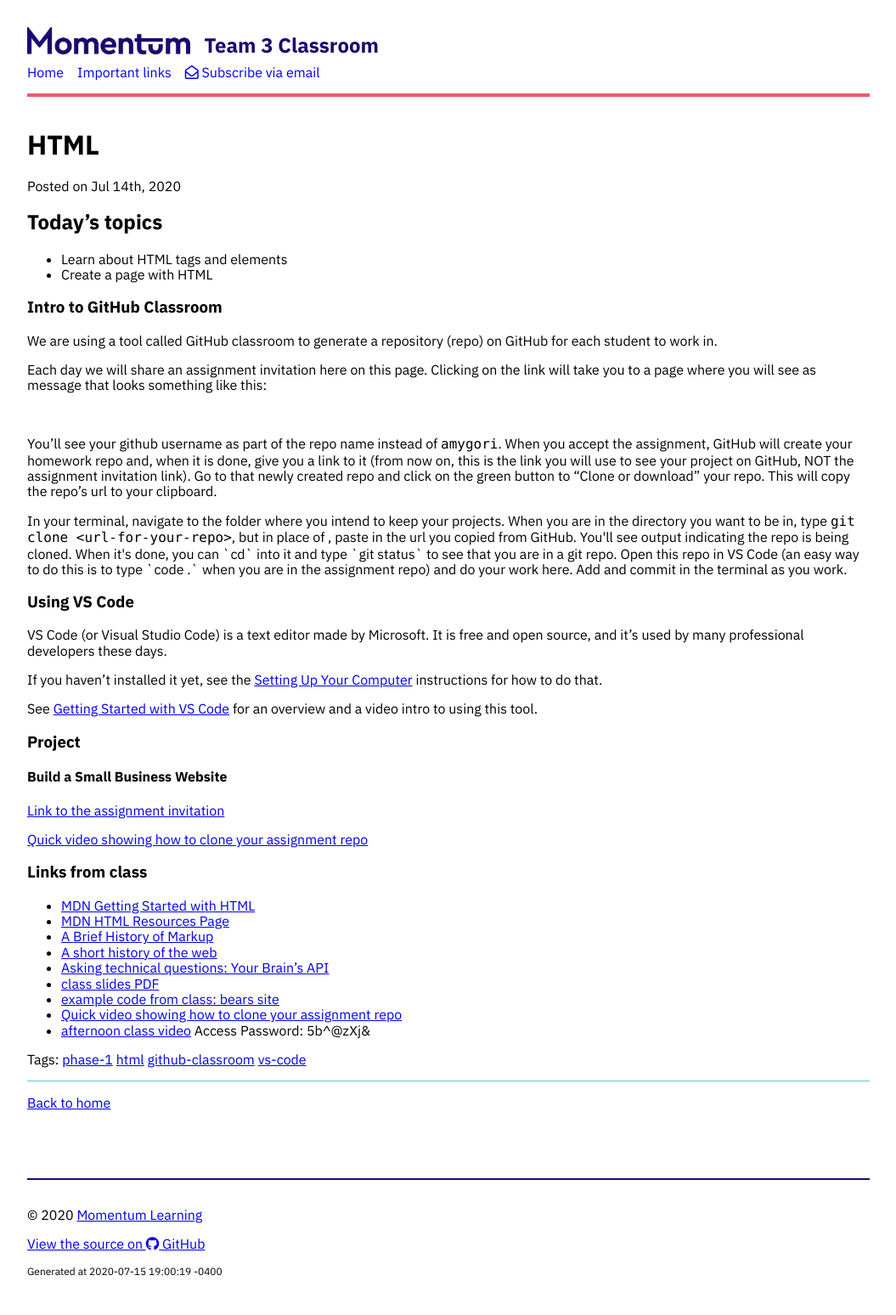
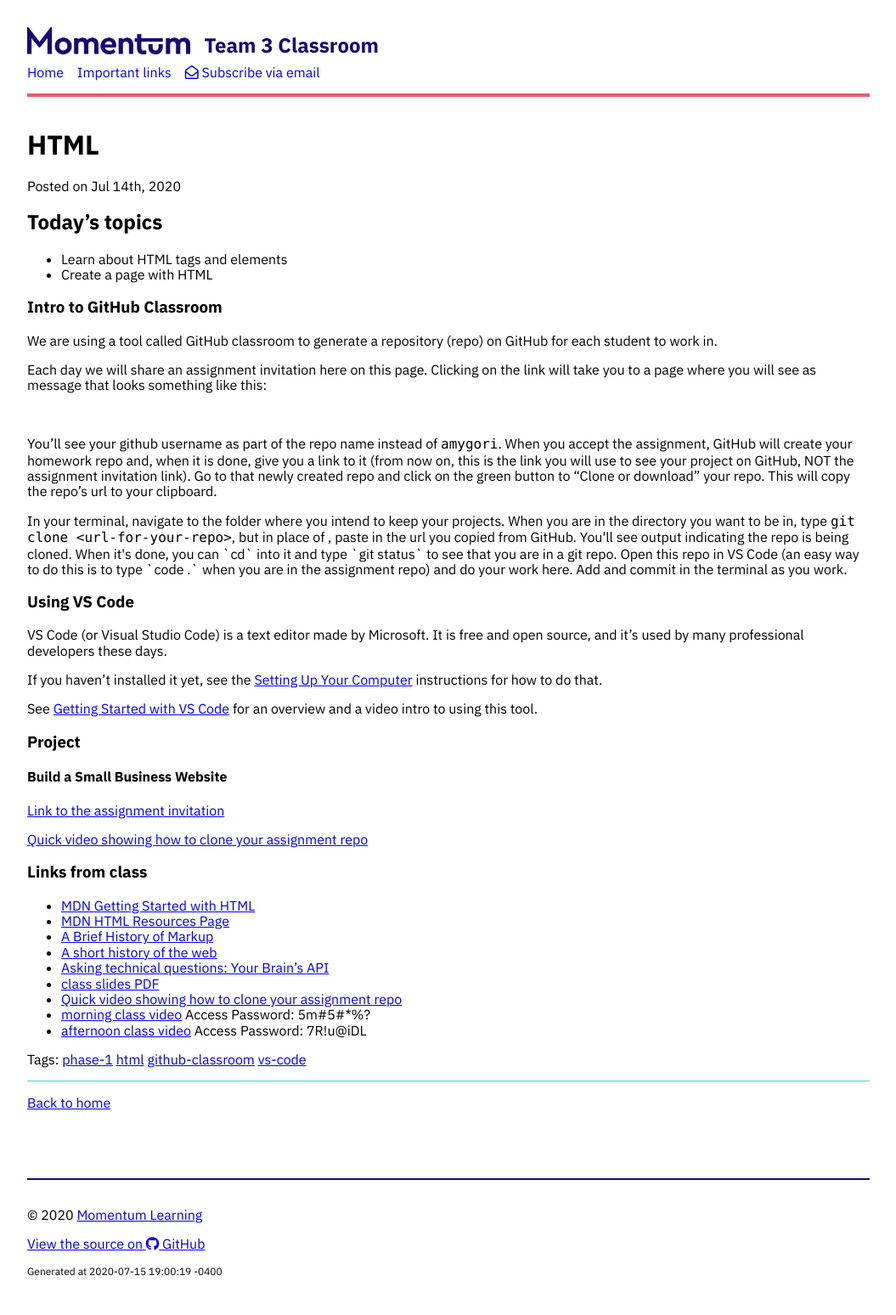
Before and after one commit to momentum-team-3/momentum-team-3.github.io, a Jekyll site: the page built from _posts/2020-07-14-html.md, in a window 1280 px wide. Shown: the whole page at 85% size, without its empty margins (112-1167 px from the left). Built offline with Jekyll 4.4.1, drawn with Linux system fonts in a browser that asks for light colours; nearby versions of some CDN libraries.

Commit message:
more small changes

```diff
--- a/_posts/2020-07-14-html.md
+++ b/_posts/2020-07-14-html.md
@@ -45,6 +45,6 @@ See [Getting Started with VS Code](https://code.visualstudio.com/docs/introvideo
 - [A short history of the web](https://docs.google.com/document/d/17lCHxlyLCVi8glSnkfwlIbs4oCLHEQTAIWEBxXOI1ko/edit)
 - [Asking technical questions: Your Brain's API](https://www.youtube.com/watch?v=hY14Er6JX2s)
 - [class slides PDF](/slide-decks/html-slides.pdf)
-- [example code from class: bears site](https://github.com/momentum-team-2/examples/tree/master/bears-html)
 - [Quick video showing how to clone your assignment repo](https://www.loom.com/share/c7871fa5f80f4cbda3dbcce36db68dab)
-- [afternoon class video](https://us02web.zoom.us/rec/share/ydRcE4Do72dLUIHV1Wf2A4N5WYHVT6a8hnUYq6EIyRwgkid80-7Xi8lE0qQe_7rA) Access Password: 5b^@zXj&
+- [morning class video](https://us02web.zoom.us/rec/share/uPNMcaqtsU1IE8-OyRj4HbM8WaLuX6a8gykd-qVYnkpe9MDf2mcmoOCYj9MgqYvf) Access Password: 5m#5#*%?
+- [afternoon class video](https://us02web.zoom.us/rec/share/zJEkLIju7WlJZ9L8yG3FardmIqvnX6a8g3UfrvcMyEtc9hhN_CmN4p1GInNLRYiy) Access Password: 7R!u@iDL
```
